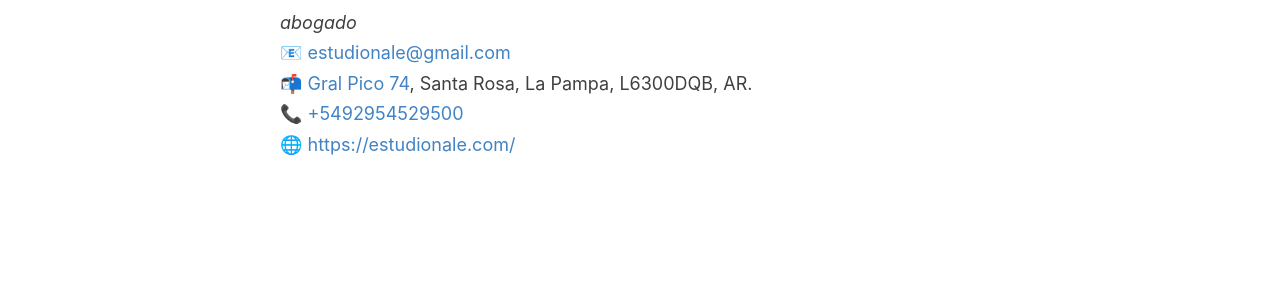
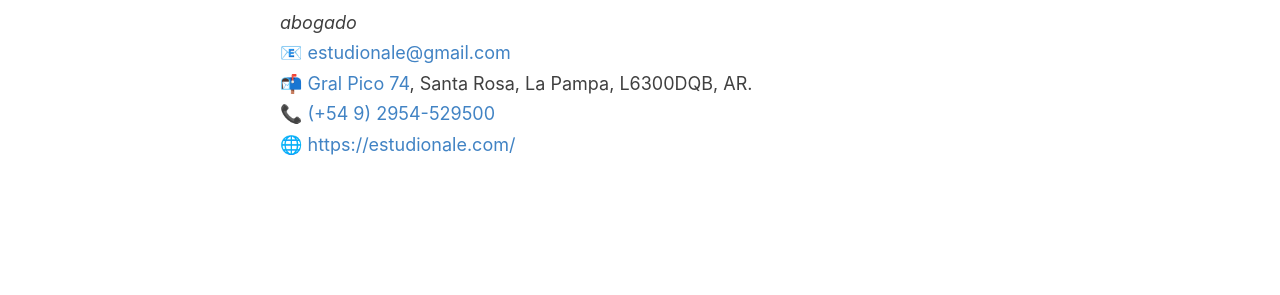
Before and after one commit to gustavonale/estudionale.com, a Jekyll site: the page built from _pages/index.md, in a window 1280 px wide. Shown: the part 164-459 px from the top of the page. Built offline with Jekyll 4.4.1, drawn with Linux system fonts in a browser that asks for light colours.

Commit message:
Update index.md

```diff
--- a/_pages/index.md
+++ b/_pages/index.md
@@ -19,7 +19,7 @@ permalink: /
         <span class="region">La Pampa</span>,
         <span class="postal-code">L6300DQB</span>,
         <span class="country-name">AR</span>.</div>
-    </div><div class="tel">📞 <a href="tel:+5492954529500">+5492954529500</a></div>
+    </div><div class="tel">📞 <a href="tel:+5492954529500">(+54 9) 2954-529500</a></div>
     <div class="url">🌐 <a href="https://estudionale.com/">https://estudionale.com/</a></div></div>
  </address>
 
```
